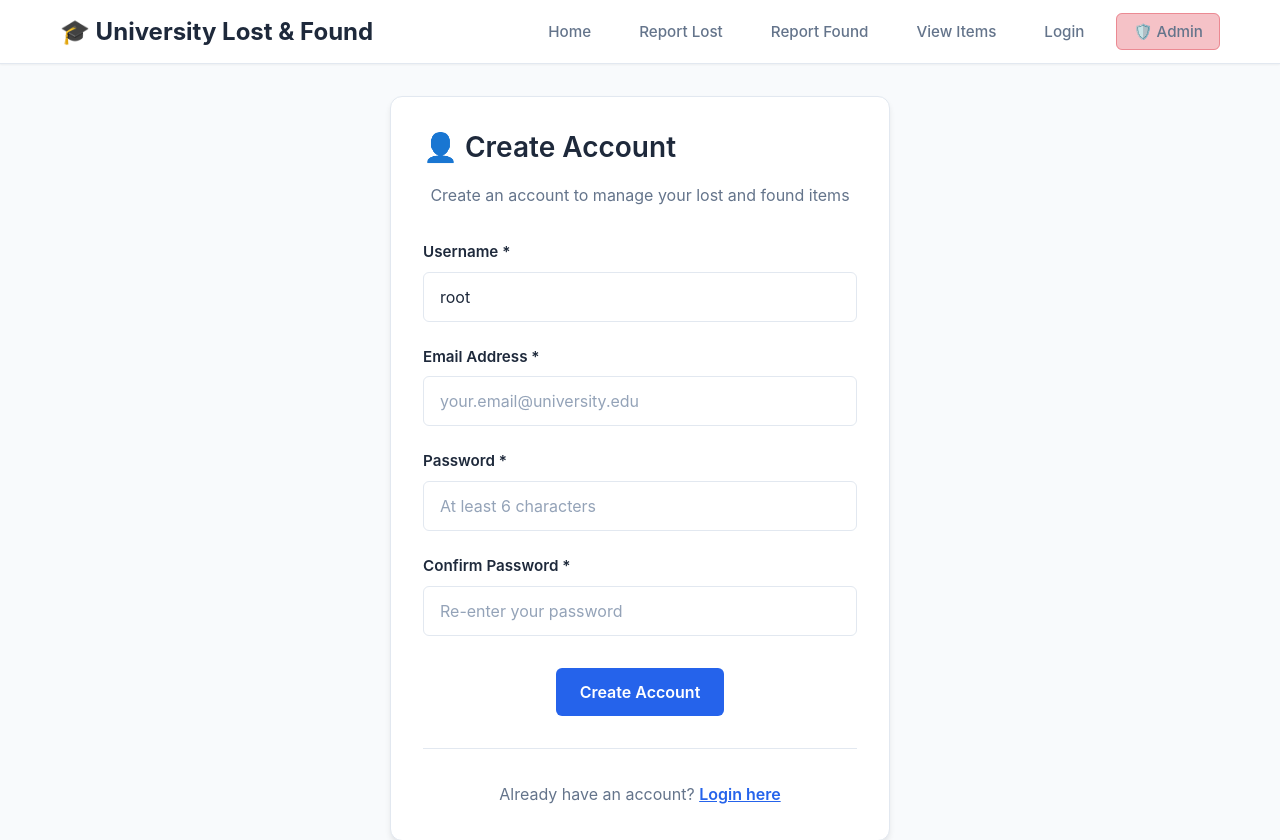
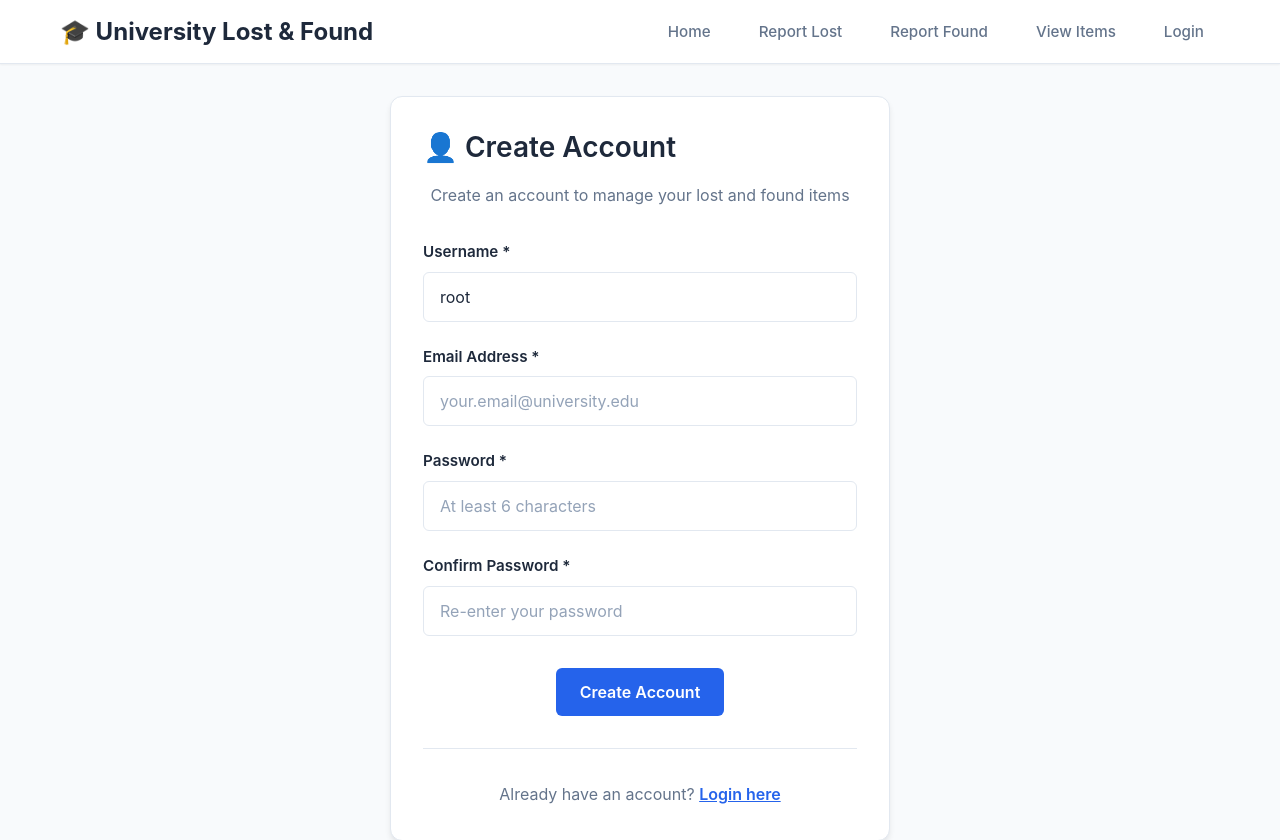
Before and after one commit to Izaek256/Lostnfound, a PHP site: page /lostfound/user_register.php in a window 1280 px wide. Shown: the top 840 px of the page. Run offline with PHP 8.4, Linux system fonts and the light colour scheme.

Commit message:
refactor(navigation): remove admin login link from user pages
- Deleted the “Admin” navigation link from user_login.php
- Removed the same “Admin” link from user_register.php
- Cleaned up navigation bar to focus on user-related links only

```diff
--- a/user_login.php
+++ b/user_login.php
@@ -63,7 +63,6 @@ if ($_SERVER['REQUEST_METHOD'] === 'POST') {
                     <li><a href="report_found.php">Report Found</a></li>
                     <li><a href="items.php">View Items</a></li>
                     <li><a href="user_login.php" class="active">Login</a></li>
-                    <li><a href="admin_login.php" style="background: rgba(220, 53, 69, 0.3); border: 1px solid rgba(220, 53, 69, 0.4);">🛡️ Admin</a></li>
                 </ul>
             </nav>
         </div>
--- a/user_register.php
+++ b/user_register.php
@@ -65,7 +65,6 @@ if ($_SERVER['REQUEST_METHOD'] === 'POST') {
                     <li><a href="report_found.php">Report Found</a></li>
                     <li><a href="items.php">View Items</a></li>
                     <li><a href="user_login.php">Login</a></li>
-                    <li><a href="admin_login.php" style="background: rgba(220, 53, 69, 0.3); border: 1px solid rgba(220, 53, 69, 0.4);">🛡️ Admin</a></li>
                 </ul>
             </nav>
         </div>
```
